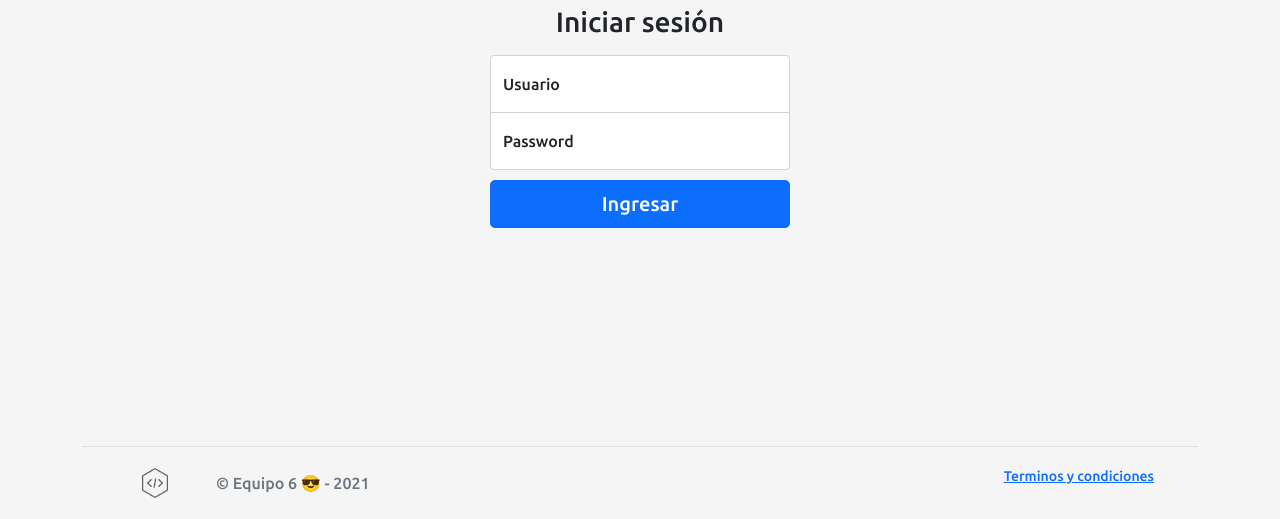
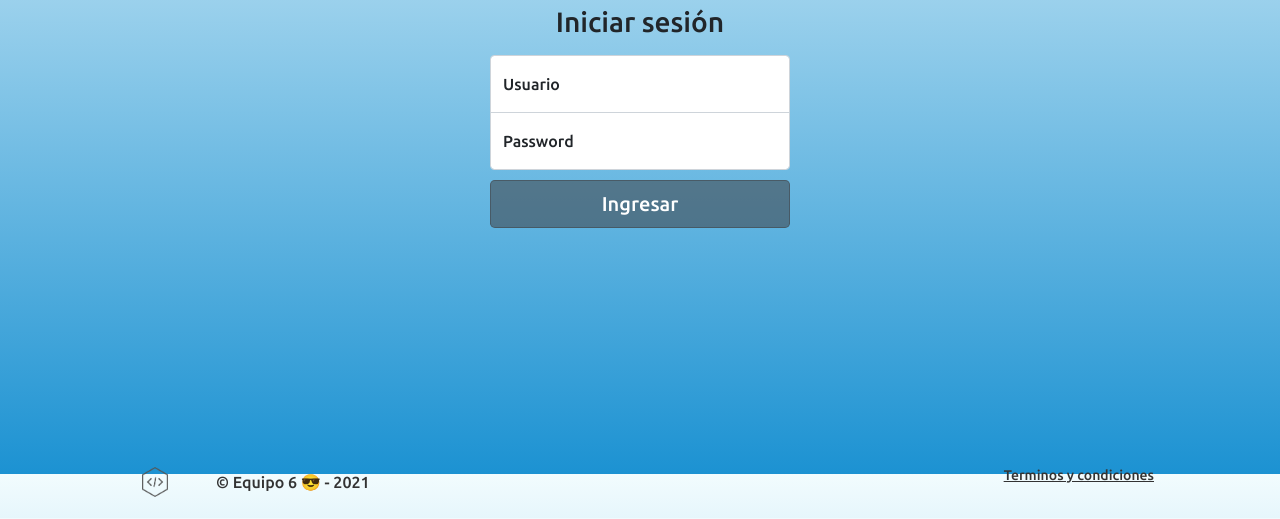
Before and after one commit to melikleiban/ProgramAula, a Spring app: page /login in a window 1280 px wide. Shown: the part 326-845 px from the top of the page. After the commit the page ends 823 px from the top, so only its background shows below. Run offline with Thymeleaf, Linux system fonts and the light colour scheme; the template is opened without the code that fills it, so the values that code supplies are empty.

Commit message:
Agrego colores a login y terminos

```diff
--- a/src/main/resources/templates/login.html
+++ b/src/main/resources/templates/login.html
@@ -56,6 +56,10 @@
 			body {
   			height: 100%;
         font-family: 'Ubuntu', sans-serif;
+        /*background: linear-gradient(10deg, #7c73ff, #31f1ff);*/
+        background: #1c92d2;  /* fallback for old browsers */
+        background: -webkit-linear-gradient(to top, #f2fcfe, #1c92d2);  /* Chrome 10-25, Safari 5.1-6 */
+        background: linear-gradient(to bottom, #f2fcfe, #1c92d2); /* W3C, IE 10+/ Edge, Firefox 16+, Chrome 26+, Opera 12+, Safari 7+ */
 			}
 
 			body {
@@ -126,7 +130,7 @@
       <label for="floatingPassword">Password</label>
     </div>
 
-    <button class="w-100 btn btn-lg btn-primary" type="submit"> Ingresar </button>
+    <button class="w-100 btn btn-lg btn-primary" type="submit" style="background-color: #41464b91; border-color: #41464b91;"> Ingresar </button>
     <!-- <p class="mt-5 mb-3 text-muted">&copy; Equipo 6 &#128526 - 2021 </p>-->
 
   </form>
@@ -134,16 +138,16 @@
   </div>
 
 
-  <div class="container" style="margin-left: auto; padding-top: 14%;">
-  <footer class="container d-flex flex-wrap justify-content-between align-items-center py-3 my-4 border-top" style="background-color: #f5f5f5;width: 100%;">
-    <div class="col-md-4 d-flex align-items-center" style="margin-left: 1em;">
+  <div class="container" style="margin-left: auto; padding-top: 14%; ">
+  <footer class="container d-flex flex-wrap justify-content-between align-items-center py-3 my-4" style="width: 100%; background: transparent;">
+    <div class="col-md-4 d-flex align-items-center" style="margin-left: 1em; color: white;">
       <a href="index.html" class="mb-3 me-2 mb-md-0 text-muted text-decoration-none lh-1" style="margin-left: 2em;">
 
         <img class="bi me-2 rounded-3" src="../static/img/logo.png" alt="" weight="30px" height="30px">
       </a>
-      <span class="text-muted" style="margin-left: 2em;">&copy; Equipo 6 &#128526 - 2021</span>
+      <span class="" style="margin-left: 2em; color: #333333;">&copy; Equipo 6 &#128526 - 2021</span>
     </div>
-    <p style="margin-right: 2em;"><small><a href="terminos.html">Terminos y condiciones</a></small> </p>
+    <p style="margin-right: 2em; color: #333333;"><small><a href="terminos.html" style="color: #333333;">Terminos y condiciones</a></small> </p>
   </footer>
   </div>
   </body>
```
Also changed, not shown: src/main/resources/templates/terminos.html (+6 -3 lines).
